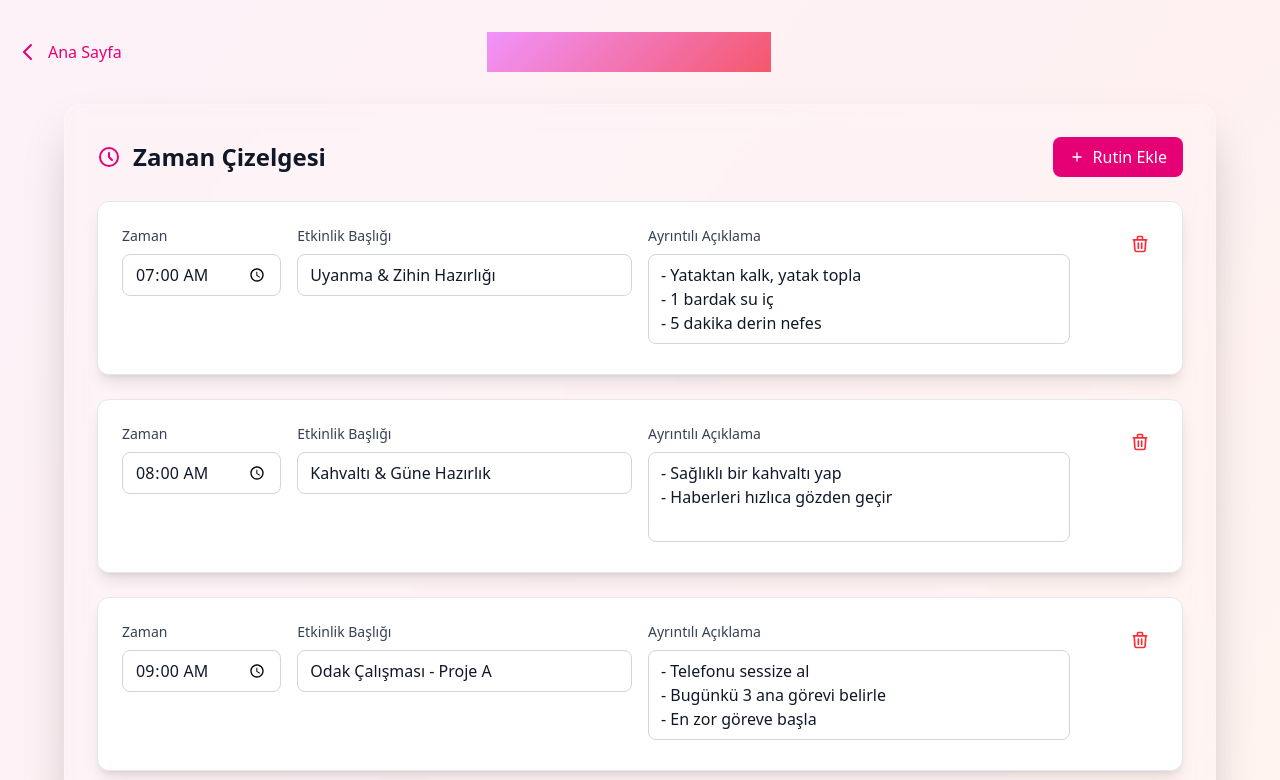
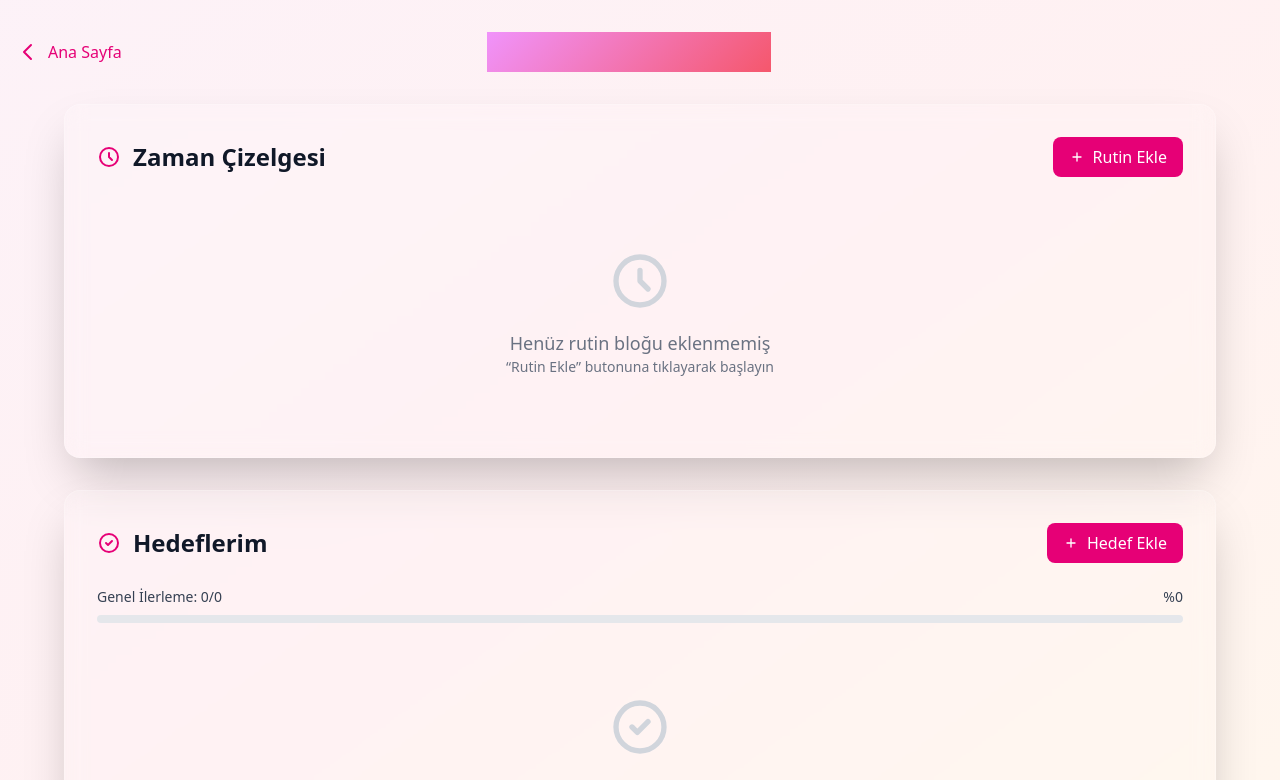
Before and after one commit to MesatArslan/MyHub, a Next.js app: page /routine-tracker in a window 1280 px wide. Shown: the top 780 px of the page. Built offline with nearby package versions, Linux system fonts and the light colour scheme.

Commit message:
unnecssary part removed

```diff
--- a/src/app/routine-tracker/components/GoalsSection.tsx
+++ b/src/app/routine-tracker/components/GoalsSection.tsx
@@ -10,39 +10,7 @@ export default function GoalsSection() {
   // Load goals from storage on component mount
   useEffect(() => {
     const savedGoals = StorageService.getGoals();
-    if (savedGoals.length === 0) {
-      // Set default goals if none exist
-      const defaultGoals: Goal[] = [
-        {
-          id: '1',
-          text: 'X proje teklifini tamamla ve gönder.',
-          completed: false,
-          type: 'daily',
-          createdAt: new Date(),
-          updatedAt: new Date()
-        },
-        {
-          id: '2',
-          text: 'Spor salonuna git ve antrenman programını tamamla.',
-          completed: false,
-          type: 'weekly',
-          createdAt: new Date(),
-          updatedAt: new Date()
-        },
-        {
-          id: '3',
-          text: 'Akşam ailemle kaliteli 1 saat geçir (telefonsuz).',
-          completed: false,
-          type: 'monthly',
-          createdAt: new Date(),
-          updatedAt: new Date()
-        }
-      ];
-      setGoals(defaultGoals);
-      StorageService.saveGoals(defaultGoals);
-    } else {
-      setGoals(savedGoals);
-    }
+    setGoals(savedGoals);
   }, []);
 
   const addGoal = () => {
@@ -199,7 +167,7 @@ export default function GoalsSection() {
             <path strokeLinecap="round" strokeLinejoin="round" strokeWidth={2} d="M9 12l2 2 4-4m6 2a9 9 0 11-18 0 9 9 0 0118 0z" />
           </svg>
           <p className="text-lg">Henüz hedef eklenmemiş</p>
-          <p className="text-sm">"Hedef Ekle" butonuna tıklayarak başlayın</p>
+          <p className="text-sm">&ldquo;Hedef Ekle&rdquo; butonuna tıklayarak başlayın</p>
         </div>
       )}
     </div>
--- a/src/app/routine-tracker/components/TimeScheduleSection.tsx
+++ b/src/app/routine-tracker/components/TimeScheduleSection.tsx
@@ -10,47 +10,7 @@ export default function TimeScheduleSection() {
   // Load routine blocks from storage on component mount
   useEffect(() => {
     const savedBlocks = StorageService.getRoutineBlocks();
-    if (savedBlocks.length === 0) {
-      // Set default blocks if none exist
-      const defaultBlocks: RoutineBlock[] = [
-        {
-          id: '1',
-          time: '07:00',
-          title: 'Uyanma & Zihin Hazırlığı',
-          description: '- Yataktan kalk, yatak topla\n- 1 bardak su iç\n- 5 dakika derin nefes',
-          createdAt: new Date(),
-          updatedAt: new Date()
-        },
-        {
-          id: '2',
-          time: '08:00',
-          title: 'Kahvaltı & Güne Hazırlık',
-          description: '- Sağlıklı bir kahvaltı yap\n- Haberleri hızlıca gözden geçir',
-          createdAt: new Date(),
-          updatedAt: new Date()
-        },
-        {
-          id: '3',
-          time: '09:00',
-          title: 'Odak Çalışması - Proje A',
-          description: '- Telefonu sessize al\n- Bugünkü 3 ana görevi belirle\n- En zor göreve başla',
-          createdAt: new Date(),
-          updatedAt: new Date()
-        },
-        {
-          id: '4',
-          time: '11:00',
-          title: 'Kısa Mola',
-          description: '- Gözleri dinlendir\n- Kısa bir yürüyüş yap\n- Su iç',
-          createdAt: new Date(),
-          updatedAt: new Date()
-        }
-      ];
-      setRoutineBlocks(defaultBlocks);
-      StorageService.saveRoutineBlocks(defaultBlocks);
-    } else {
-      setRoutineBlocks(savedBlocks);
-    }
+    setRoutineBlocks(savedBlocks);
   }, []);
 
   const addRoutineBlock = () => {
@@ -102,7 +62,7 @@ export default function TimeScheduleSection() {
       </div>
 
       <div className="space-y-6">
-        {routineBlocks.map((block, index) => (
+        {routineBlocks.map((block) => (
           <div key={block.id} className="bg-white dark:bg-gray-800 rounded-xl p-6 shadow-lg border border-gray-200 dark:border-gray-700">
             <div className="grid grid-cols-1 md:grid-cols-12 gap-4 items-start">
               {/* Zaman */}
@@ -169,7 +129,7 @@ export default function TimeScheduleSection() {
             <path strokeLinecap="round" strokeLinejoin="round" strokeWidth={2} d="M12 8v4l3 3m6-3a9 9 0 11-18 0 9 9 0 0118 0z" />
           </svg>
           <p className="text-lg">Henüz rutin bloğu eklenmemiş</p>
-          <p className="text-sm">"Rutin Ekle" butonuna tıklayarak başlayın</p>
+          <p className="text-sm">&ldquo;Rutin Ekle&rdquo; butonuna tıklayarak başlayın</p>
         </div>
       )}
     </div>
```
